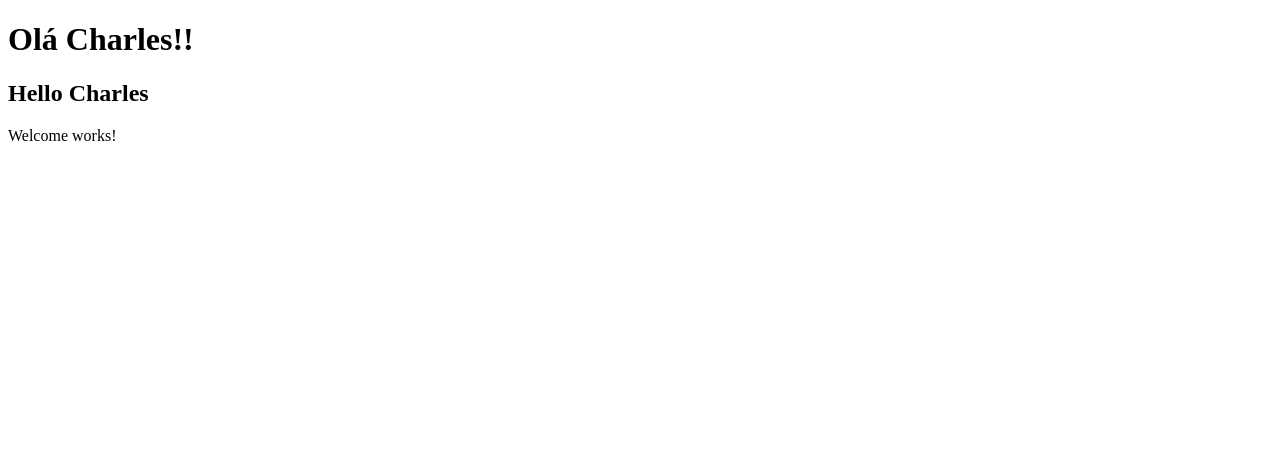
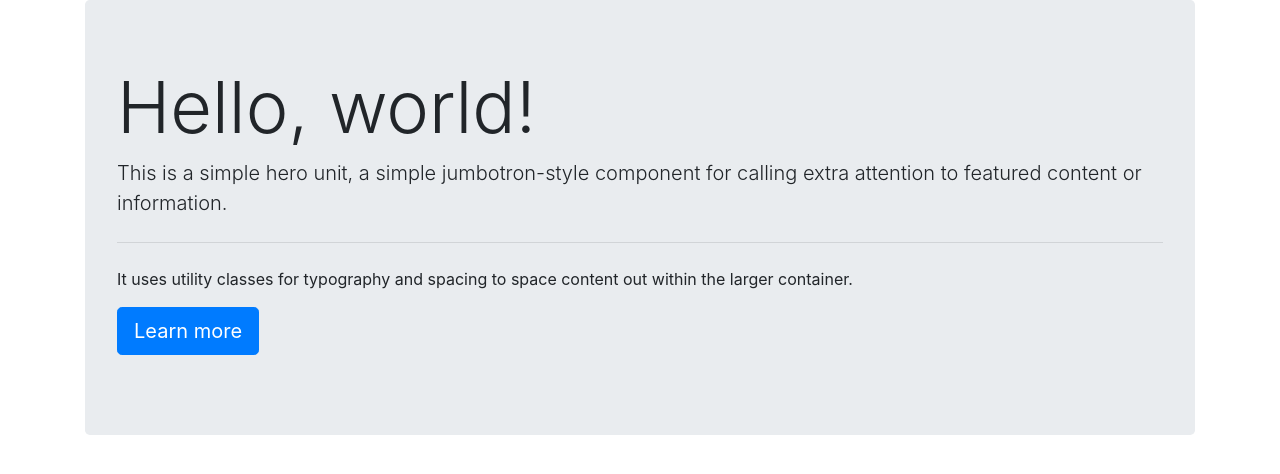
Before and after one commit to CharlesLuxinger/firstProjectAngular, an Angular app: page / in a window 1280 px wide. Shown: the top 474 px of the page. Built offline with nearby package versions, Linux system fonts and the light colour scheme.

Commit message:
2. . Instalando e testando a biblioteca CSS do Bootstrap

```diff
--- a/angular.json
+++ b/angular.json
@@ -24,18 +24,17 @@
               "src/assets"
             ],
             "styles": [
-              "src/styles.css"
+              "src/styles.css",
+              "node_modules/bootstrap/dist/css/bootstrap.css"
             ],
             "scripts": []
           },
           "configurations": {
             "production": {
-              "fileReplacements": [
-                {
-                  "replace": "src/environments/environment.ts",
-                  "with": "src/environments/environment.prod.ts"
-                }
-              ],
+              "fileReplacements": [{
+                "replace": "src/environments/environment.ts",
+                "with": "src/environments/environment.prod.ts"
+              }],
               "optimization": true,
               "outputHashing": "all",
               "sourceMap": false,
@@ -45,8 +44,7 @@
               "extractLicenses": true,
               "vendorChunk": false,
               "buildOptimizer": true,
-              "budgets": [
-                {
+              "budgets": [{
                   "type": "initial",
                   "maximumWarning": "2mb",
                   "maximumError": "5mb"
@@ -120,6 +118,7 @@
           }
         }
       }
-    }},
+    }
+  },
   "defaultProject": "firstProject"
 }
--- a/package.json
+++ b/package.json
@@ -19,6 +19,7 @@
     "@angular/platform-browser": "~8.2.8",
     "@angular/platform-browser-dynamic": "~8.2.8",
     "@angular/router": "~8.2.8",
+    "bootstrap": "^4.3.1",
     "rxjs": "~6.4.0",
     "tslib": "^1.10.0",
     "zone.js": "~0.9.1"
--- a/src/app/app.component.html
+++ b/src/app/app.component.html
@@ -1,6 +1,14 @@
-  <h1>
-    Olá {{nome}}!!
-  </h1>
+<div class="container">
 
-  <app-hello></app-hello>
-  <app-welcome></app-welcome>
+  <div class="jumbotron">
+    <h1 class="display-3">Hello, world!</h1>
+    <p class="lead">This is a simple hero unit, a simple jumbotron-style component for calling extra attention to
+      featured content or information.</p>
+    <hr class="my-4">
+    <p>It uses utility classes for typography and spacing to space content out within the larger container.</p>
+    <p class="lead">
+      <a class="btn btn-primary btn-lg" href="#" role="button">Learn more</a>
+    </p>
+  </div>
+
+</div>
```
Also changed, not shown: 1 other file (tests, documents, lock files or other folders).
